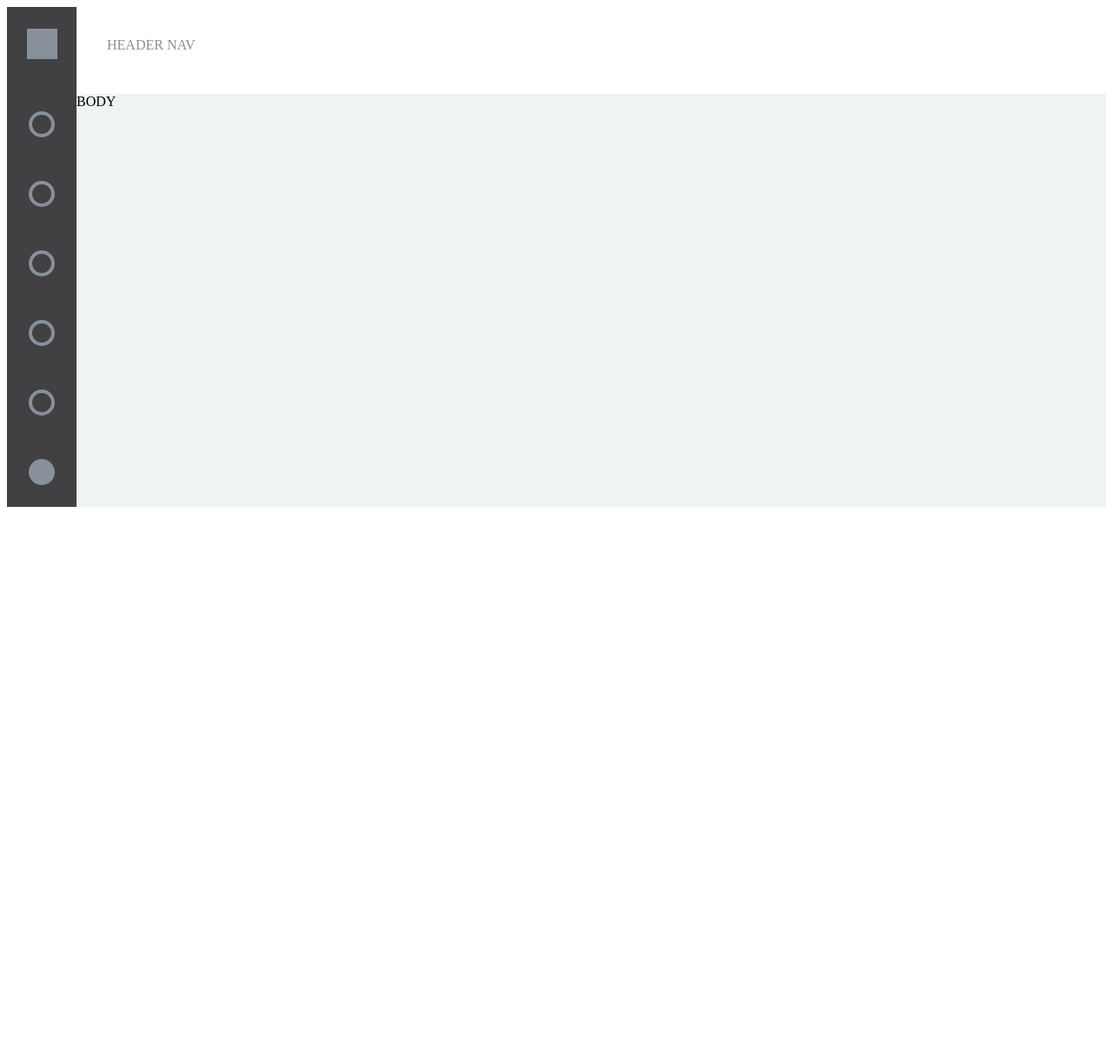
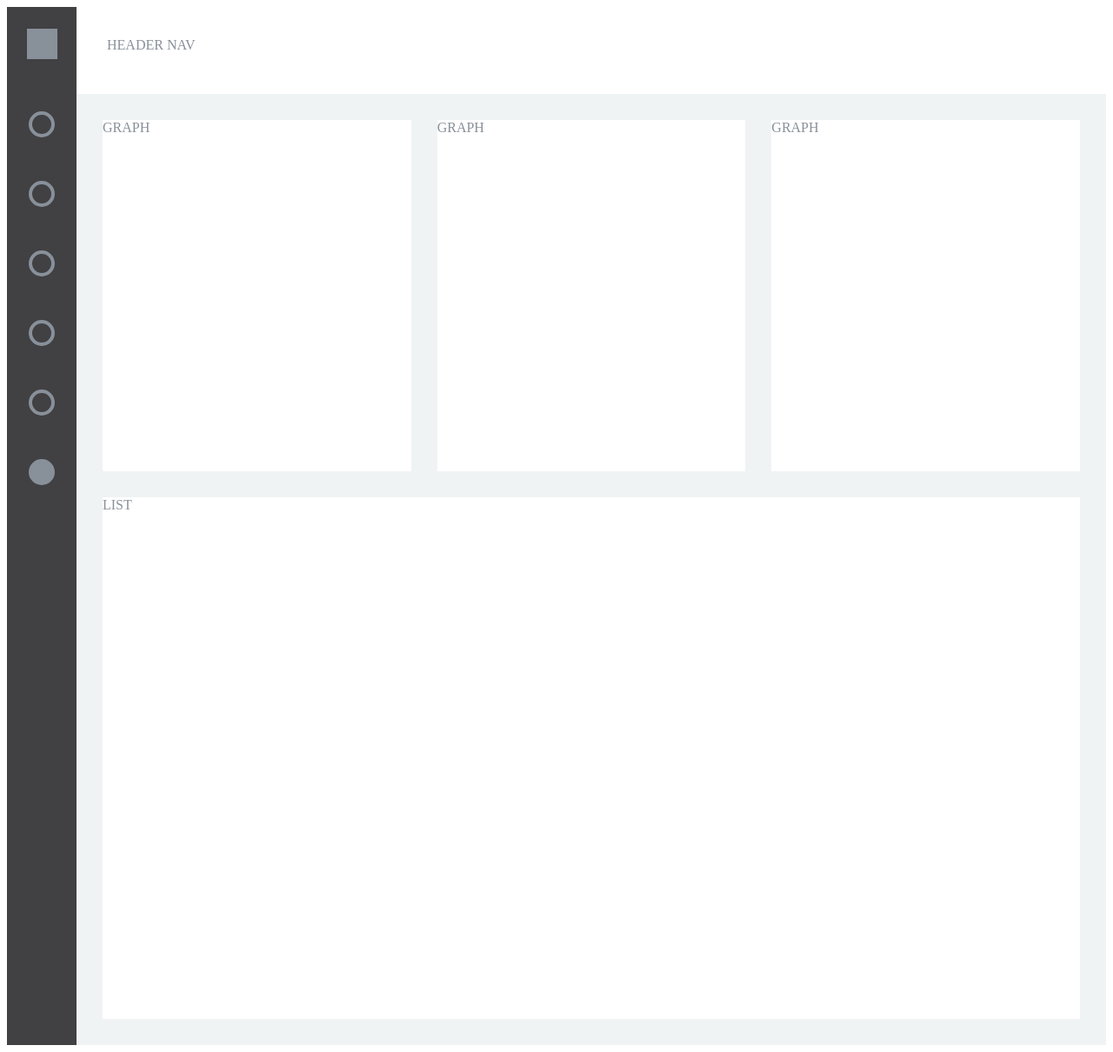
Before and after one commit to evndean/modular-styles, a React app: page / in a window 1280 px wide. Shown: the whole page at 87% size. Before the commit the page ends 800 px from the top, so only its background shows below. Built offline with nearby package versions, Linux system fonts and the light colour scheme; the HTML template or start-up script is replaced by a standard one.

Commit message:
Start body layout

```diff
--- a/src/Body.jsx
+++ b/src/Body.jsx
@@ -1,11 +1,41 @@
 import React from 'react';
 
 const style = {
+  display: 'grid',
+  gridTemplateColumns: '1fr 1fr 1fr',
+  gridTemplateRows: '404px 1fr',
+  gridTemplateAreas: `
+    'graph graph graph'
+    'list list list'
+  `,
+  gridGap: 30,
   backgroundColor: '#f0f3f4',
+  color: '#88909a',
+  padding: 30,
 };
+
+const listLayoutStyle = {
+  gridColumnStart: 1,
+  gridColumnEnd: 4,
+};
+
+const Graph = () => (
+  <div style={{ backgroundColor: 'white' }}>
+    GRAPH
+  </div>
+);
+
+const List = () => (
+  <div style={{ ...listLayoutStyle, backgroundColor: 'white', height: 600 }}>
+    LIST
+  </div>
+);
 
 export default () => (
   <div style={style}>
-    BODY
+    <Graph />
+    <Graph />
+    <Graph />
+    <List />
   </div>
 );
```
